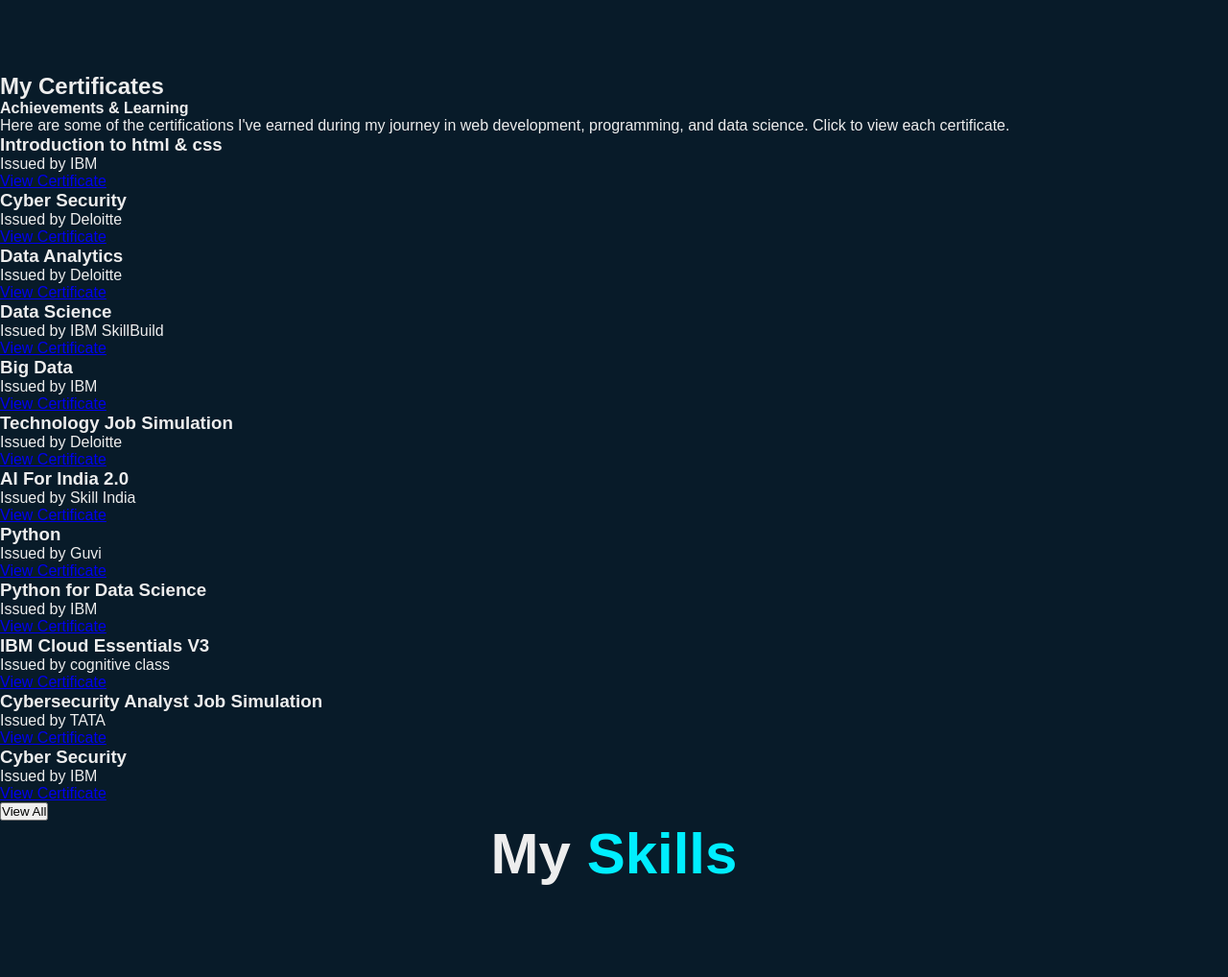
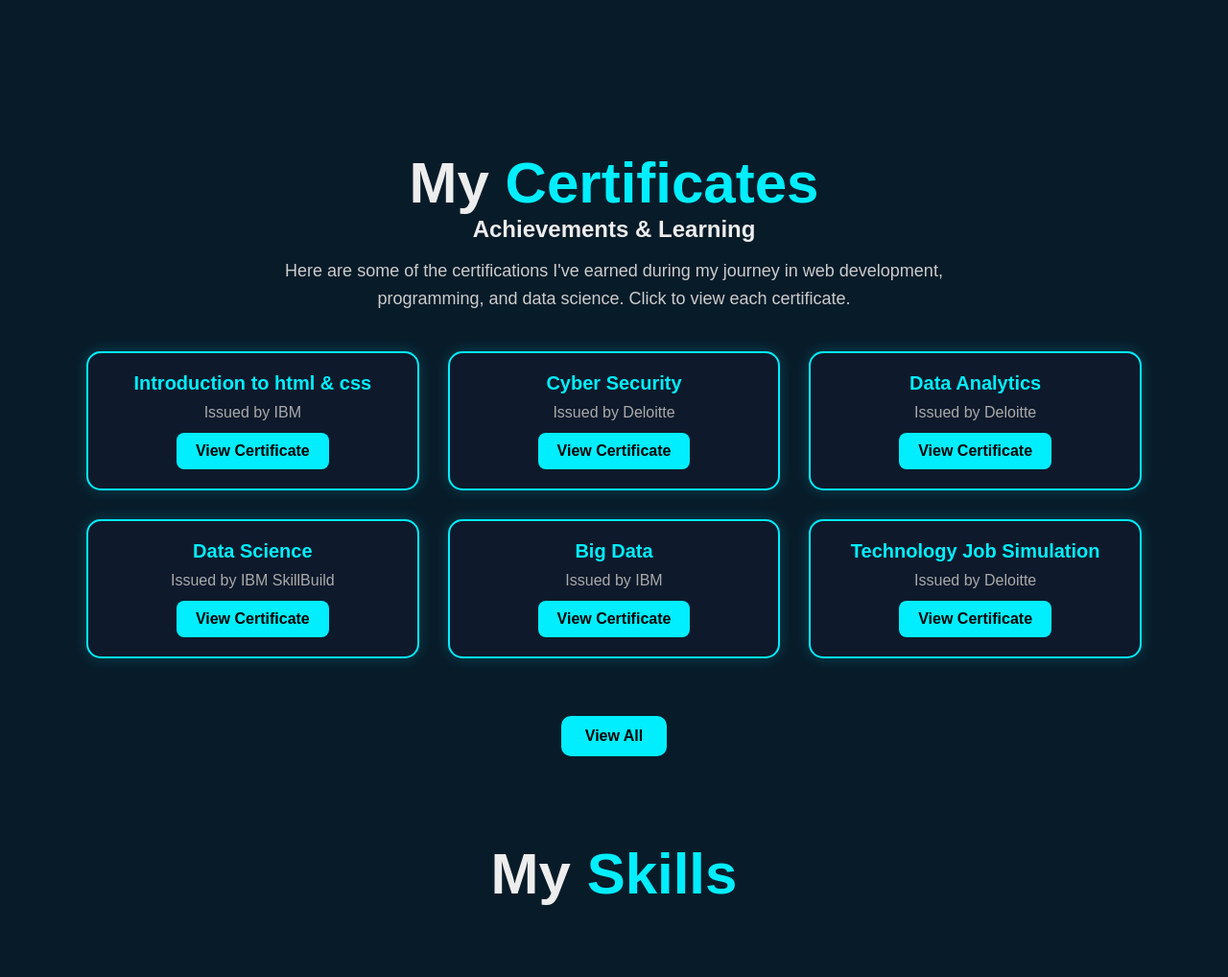
Before and after one commit to Sumitvishwakarma7084/Sumit_kumar_portfolio, a plain HTML site: page index.html in a window 1280 px wide. Shown: the part 3600-4618 px from the top of the page at 96% size. Drawn offline with nearby package versions, Linux system fonts and the light colour scheme.

Commit message:
Update style.css

```diff
--- a/style.css
+++ b/style.css
@@ -973,3 +973,153 @@ section {
         padding: 70px;
     }
 }
+.certificates {
+  width: 100%;
+  min-height: 100vh;
+  padding: 80px 20px;
+  display: flex;
+  flex-direction: column;
+  align-items: center;
+  background: #081b29; /* match theme */
+}
+
+.certificate-text {
+  max-width: 800px;
+  text-align: center;
+  color: #ededed;
+  margin-bottom: 40px;
+}
+
+.certificate-text h2 {
+  font-size: 60px;
+  color: #ededed;
+}
+
+.certificate-text h2 span {
+  color: #0ef;
+}
+
+.certificate-text h4 {
+  font-size: 24px;
+  margin-bottom: 15px;
+  color: #ededed;
+}
+
+.certificate-text p {
+  font-size: 18px;
+  line-height: 1.6;
+  color: #ccc;
+}
+
+.certificate-card-container {
+  display: grid;
+  grid-template-columns: repeat(3, 1fr);
+  gap: 30px;
+  width: 100%;
+  max-width: 1100px;
+  justify-content: center;
+  position: relative;
+}
+
+/* Individual Certificate Card */
+.certificate-card {
+  background: #0e1a2b;
+  border: 2px solid #0ef;
+  padding: 20px;
+  border-radius: 15px;
+  box-shadow: 0 0 15px rgba(0, 238, 255, 0.2);
+  transition: transform 0.3s ease;
+  text-align: center;
+}
+
+.certificate-card:hover {
+  transform: translateY(-10px);
+}
+
+.certificate-card h3 {
+  color: #0ef;
+  font-size: 20px;
+  margin-bottom: 10px;
+}
+
+.certificate-card p {
+  color: #aaa;
+  font-size: 16px;
+  margin-bottom: 12px;
+}
+
+.certificate-card a {
+  display: inline-block;
+  padding: 10px 20px;
+  background: #0ef;
+  color: #000;
+  border-radius: 8px;
+  font-weight: 600;
+  text-decoration: none;
+  transition: background 0.3s;
+}
+
+.certificate-card a:hover {
+  background: #00cfcf;
+}
+
+/* View All Button */
+.view-more-wrapper {
+  grid-column: span 3;
+  text-align: center;
+  margin-top: 30px;
+}
+
+#viewAllBtn {
+  background: #0ef;
+  color: #000;
+  padding: 12px 25px;
+  font-size: 16px;
+  font-weight: 600;
+  border: none;
+  border-radius: 10px;
+  cursor: pointer;
+  transition: background 0.3s ease;
+}
+
+#viewAllBtn:hover {
+  background: #00cfcf;
+}
+
+/* Hide extra certificates initially */
+.extra-certificate {
+  display: none;
+}
+
+/* Responsive Design */
+@media (max-width: 1024px) {
+  .certificate-card-container {
+    grid-template-columns: repeat(2, 1fr);
+  }
+
+  .view-more-wrapper {
+    grid-column: span 2;
+  }
+}
+
+@media (max-width: 600px) {
+  .certificate-card-container {
+    grid-template-columns: 1fr;
+  }
+
+  .view-more-wrapper {
+    grid-column: span 1;
+  }
+
+  .certificate-text h2 {
+    font-size: 40px;
+  }
+
+  .certificate-text h4 {
+    font-size: 20px;
+  }
+
+  .certificate-text p {
+    font-size: 16px;
+  }
+}
```
